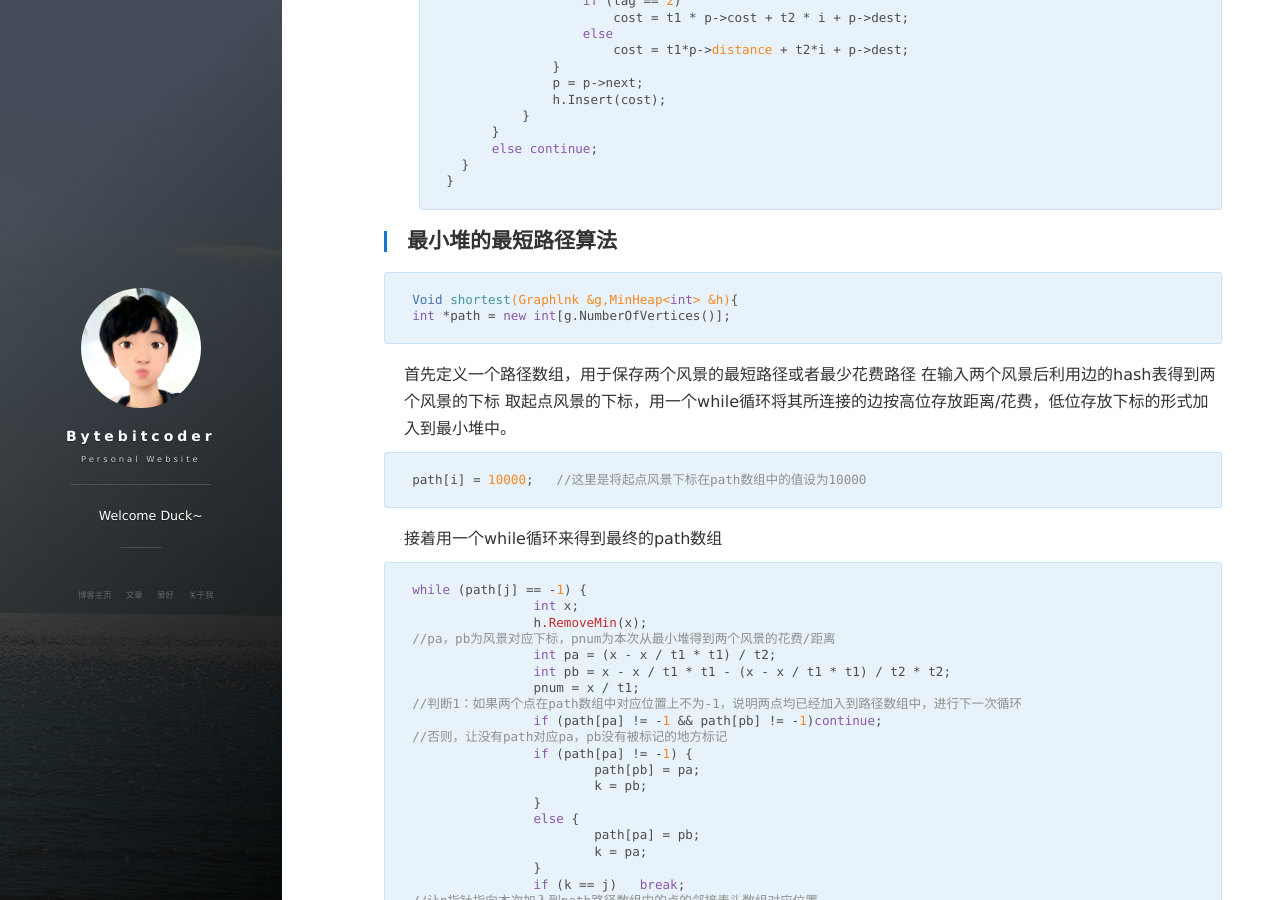
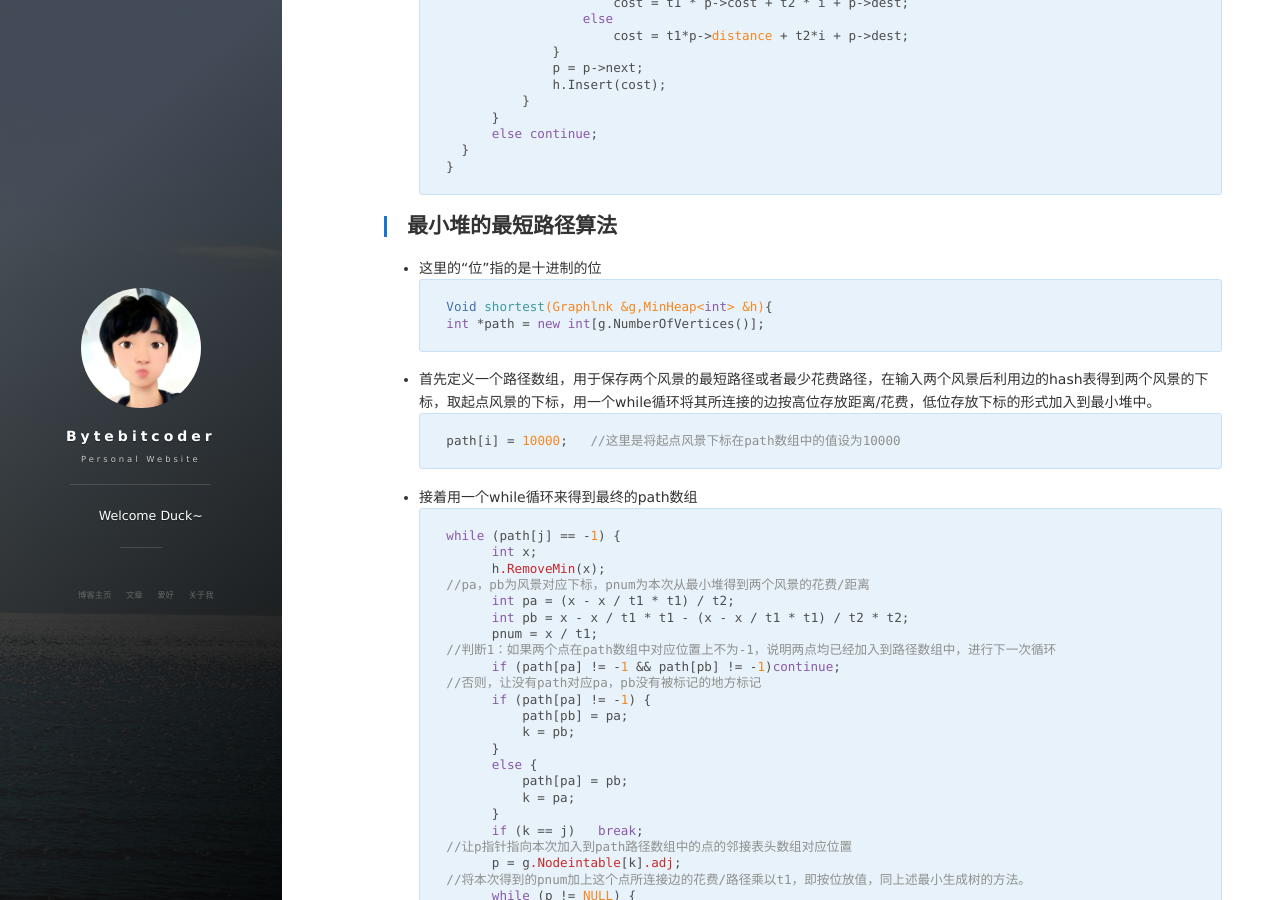
Before and after one commit to Bytebitcoder/Bytebitcoder.github.io, a Jekyll site: the page built from _posts/2018-1-1-图查询复杂度降低实现.md, in a window 1280 px wide and 900 px high, scrolled down 5281 px. Built offline with Jekyll 4.4.1, drawn with Linux system fonts in a browser that asks for light colours; nearby versions of some CDN libraries; our own code applies the rules of GitHub Pages for plain Markdown files; comment, search, counter and statistics services are not loaded.

Commit message:
add mark to 图md minStack part

````diff
--- a/_posts/2018-1-1-图查询复杂度降低实现.md
+++ b/_posts/2018-1-1-图查询复杂度降低实现.md
@@ -133,7 +133,7 @@ while (count != g.NumberOfVertices() - 1) {
 ```
 
 ## 稠密图算法
-稠密图的最小生成树函数
+* 稠密图的最小生成树函数
 ```c++
 void mintree_dense(Graphlnk&g, MinHeap<int>&h){
 ```
@@ -214,17 +214,16 @@ while (count !=g.NumberOfVertices()-1) {
 ```
 
 ## 最小堆的最短路径算法
+* 这里的“位”指的是十进制的位
 ```c++
 Void shortest(Graphlnk &g,MinHeap<int> &h){
 int *path = new int[g.NumberOfVertices()];
 ```
-首先定义一个路径数组，用于保存两个风景的最短路径或者最少花费路径
-在输入两个风景后利用边的hash表得到两个风景的下标
-取起点风景的下标，用一个while循环将其所连接的边按高位存放距离/花费，低位存放下标的形式加入到最小堆中。
+* 首先定义一个路径数组，用于保存两个风景的最短路径或者最少花费路径，在输入两个风景后利用边的hash表得到两个风景的下标，取起点风景的下标，用一个while循环将其所连接的边按高位存放距离/花费，低位存放下标的形式加入到最小堆中。
 ```c++
 path[i] = 10000;   //这里是将起点风景下标在path数组中的值设为10000
 ```
-接着用一个while循环来得到最终的path数组
+* 接着用一个while循环来得到最终的path数组
 ```c++
 while (path[j] == -1) {
 		int x;
````
Also changed, not shown: other parts of _posts/2018-1-1-图查询复杂度降低实现.md (+1 -1 lines).
